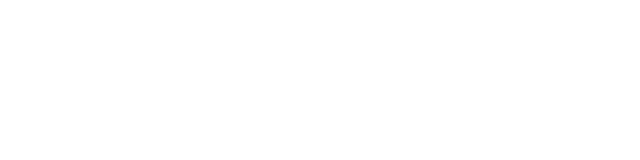
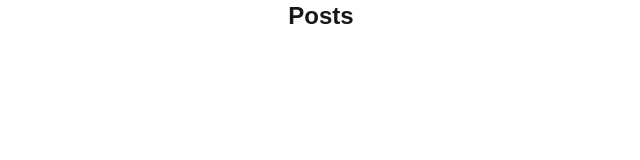
Before and after one commit to Martin80451/martinnextapp, a Next.js app: page /posts in a window 1280 px wide. Before the commit this address had no page. Shown: the top 160 px of the page, without its empty margins (319-959 px from the left). Built offline with nearby package versions, Linux system fonts and the light colour scheme.

Commit message:
Created posts route

```diff
--- a/package.json
+++ b/package.json
@@ -12,7 +12,8 @@
     "@libsql/client": "^0.18.0",
     "next": "16.4.3",
     "react": "19.3.0",
-    "react-dom": "19.3.0"
+    "react-dom": "19.3.0",
+    "zod": "^4.6.7"
   },
   "devDependencies": {
     "@tailwindcss/turbopack": "^4",
--- /dev/null
+++ b/src/app/posts/page.tsx
@@ -0,0 +1,8 @@
+export default function Posts() {
+    return (
+        <main>
+             <h2>Posts</h2>
+            <ul></ul>
+        </main>
+    );
+}
```
Also changed, not shown: 1 other file (tests, documents, lock files or other folders).
